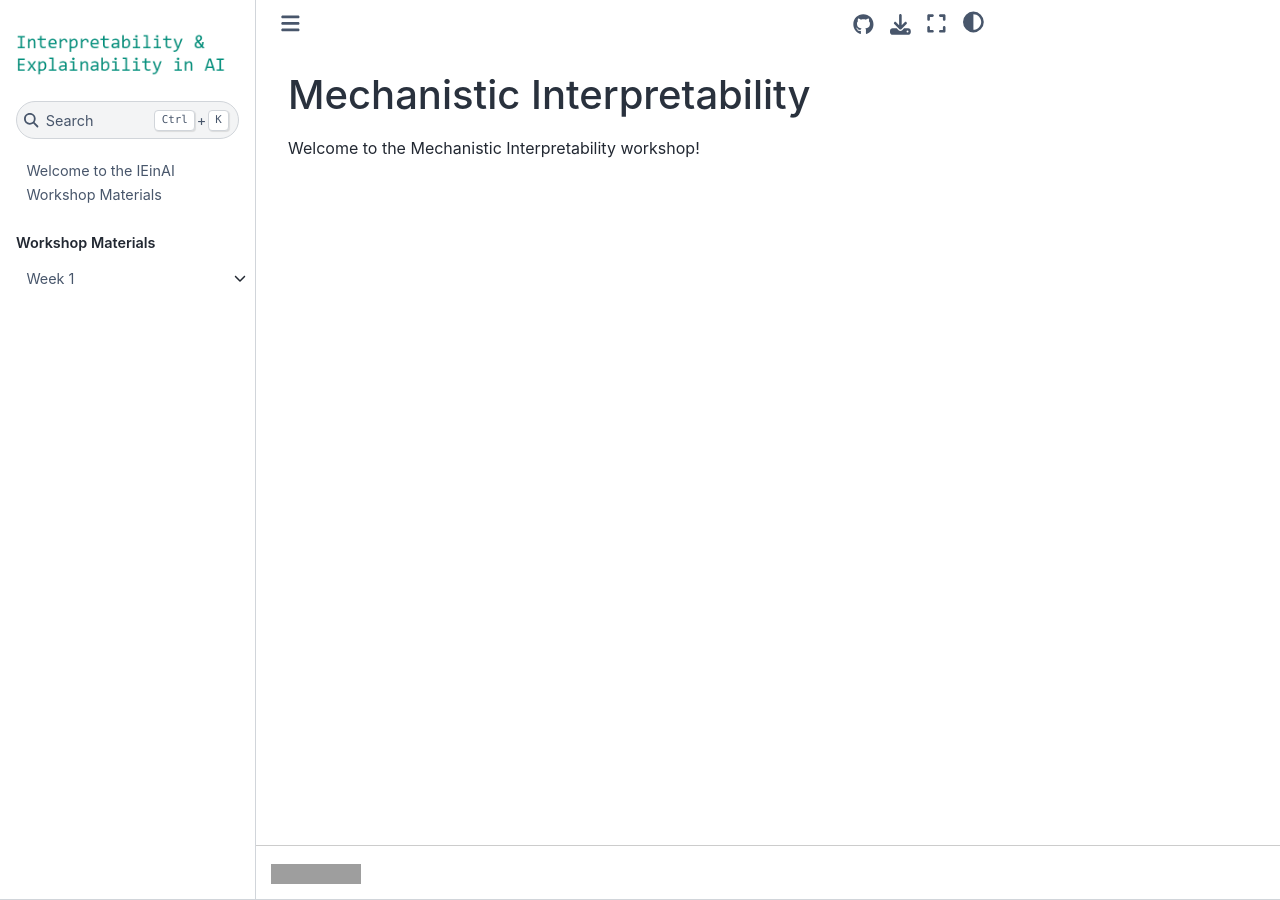
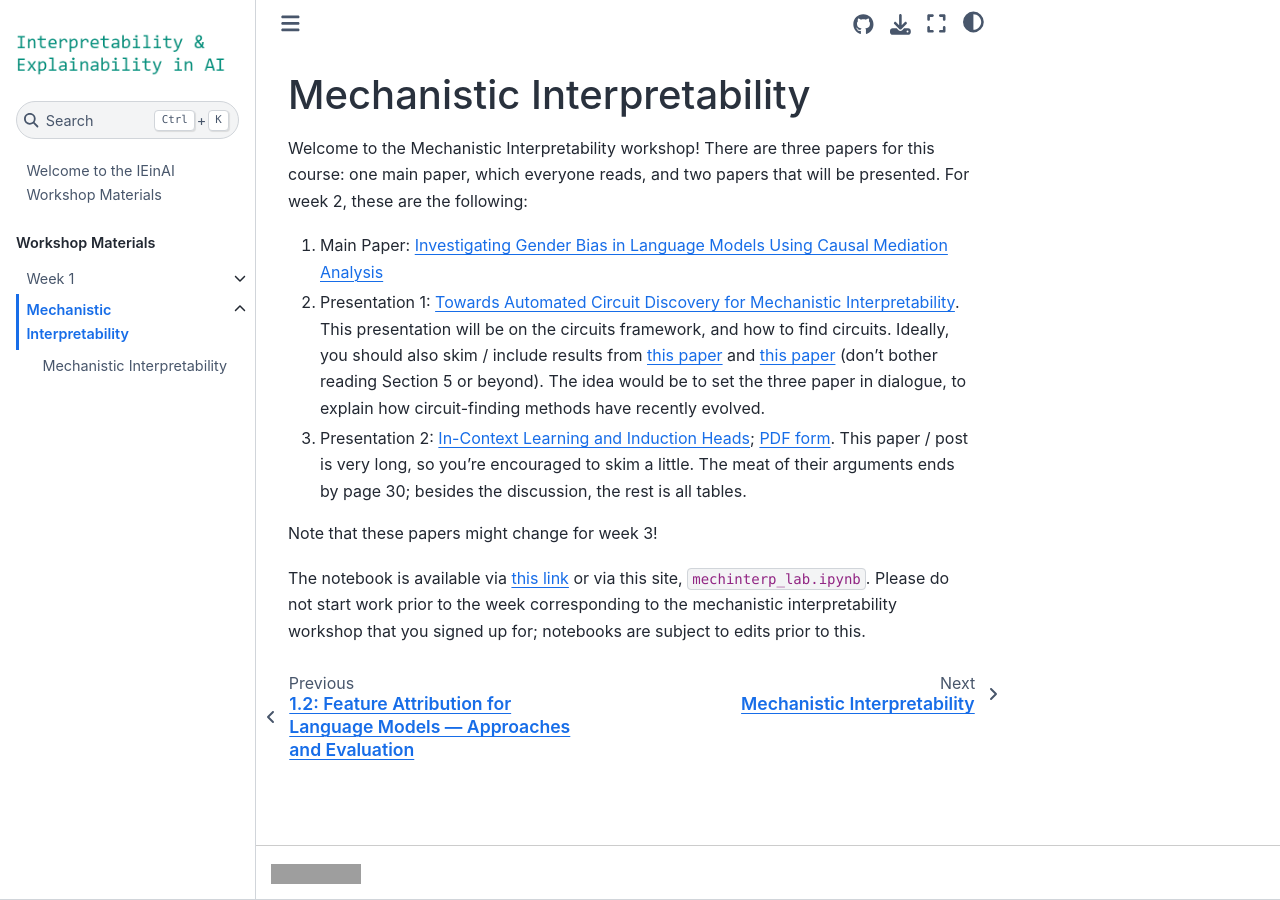
Before and after one commit to clclab/IEinAI, a Jupyter Book: the page built from book/mechinterp/mechinterp_intro.md, in a window 1280 px wide. Built offline with Jupyter Book 1.0.4 settings and Sphinx 7.4.7 and the Sphinx Book theme 1.1.4, drawn with Linux system fonts in a browser that asks for light colours; grey boxes are pictures that could not be loaded.

Commit message:
adding mechinterp lab stuff

```diff
--- a/book/_toc.yml
+++ b/book/_toc.yml
@@ -15,9 +15,9 @@ parts:
       #   sections:
       #     - file: vision/vision_lab1_feature-attributions
       #     - file: vision/vision_lab2_LIME
-      # - file: mechinterp/mechinterp_intro
-      #   sections:
-      #     - file: mechinterp/mechinterp_lab
+      - file: mechinterp/mechinterp_intro
+        sections:
+          - file: mechinterp/mechinterp_lab
       # - file: symbolic/symbolic-regression_intro
       #   sections:
       #     - file: symbolic/symbolic_lab_DeepLTL
--- a/book/mechinterp/mechinterp_intro.md
+++ b/book/mechinterp/mechinterp_intro.md
@@ -1,3 +1,11 @@
 # Mechanistic Interpretability
 
-Welcome to the Mechanistic Interpretability workshop!
+Welcome to the Mechanistic Interpretability workshop! There are three papers for this course: one main paper, which everyone reads, and two papers that will be presented. For week 2, these are the following:
+
+1. Main Paper: [Investigating Gender Bias in Language Models Using Causal Mediation Analysis](https://proceedings.neurips.cc/paper/2020/file/92650b2e92217715fe312e6fa7b90d82-Paper.pdf)
+2. Presentation 1: [Towards Automated Circuit Discovery for Mechanistic Interpretability](https://arxiv.org/abs/2304.14997). This presentation will be on the circuits framework, and how to find circuits. Ideally, you should also skim / include results from [this paper](https://arxiv.org/abs/2310.10348) and [this paper](https://arxiv.org/abs/2403.17806) (don't bother reading Section 5 or beyond). The idea would be to set the three paper in dialogue, to explain how circuit-finding methods have recently evolved.
+3. Presentation 2: [In-Context Learning and Induction Heads](https://transformer-circuits.pub/2022/in-context-learning-and-induction-heads/index.html); [PDF form](https://arxiv.org/abs/2209.11895). This paper / post is very long, so you're encouraged to skim a little. The meat of their arguments ends by page 30; besides the discussion, the rest is all tables.
+
+Note that these papers might change for week 3!
+
+The notebook is available via [this link](https://colab.research.google.com/drive/1YSjHs1nYBEqhpg6SXyxb0tBIdZvuFxHO?usp=sharing) or via this site, `mechinterp_lab.ipynb`. Please do not start work prior to the week corresponding to the mechanistic interpretability workshop that you signed up for; notebooks are subject to edits prior to this.
```
Also changed, not shown: book/mechinterp/mechinterp_lab.ipynb.
